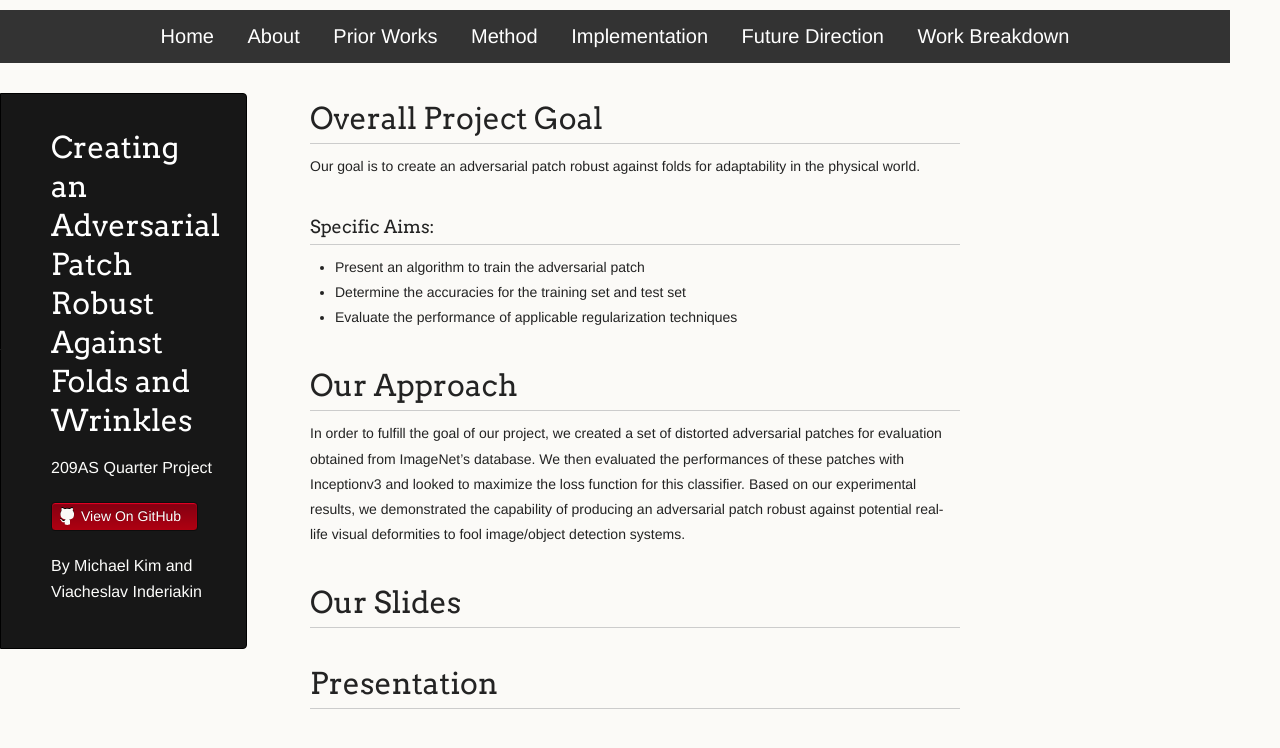
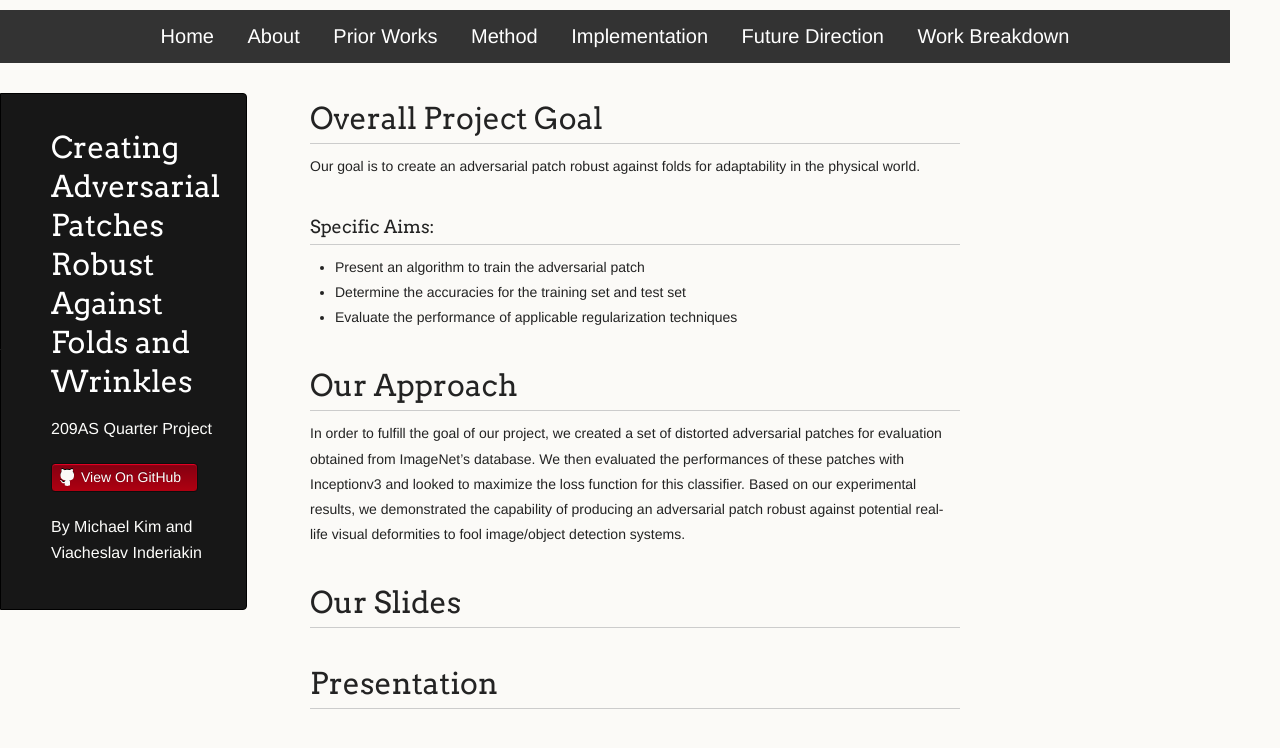
Before and after one commit to SlavaInder/209AS_Adversarial_Patch, a Jekyll site: the page built from docs/index.md, in a window 1280 px wide. Shown: the top 748 px of the page. Built offline with Jekyll 4.4.1, drawn with Linux system fonts in a browser that asks for light colours; our own code applies the rules of GitHub Pages for plain Markdown files.

Commit message:
Update _config.yml

```diff
--- a/docs/_config.yml
+++ b/docs/_config.yml
@@ -1,4 +1,4 @@
-title: Creating an Adversarial Patch Robust Against Folds and Wrinkles
+title: Creating Adversarial Patches Robust Against Folds and Wrinkles
 description: 209AS Quarter Project
 show_downloads: true
 google_analytics:
```
